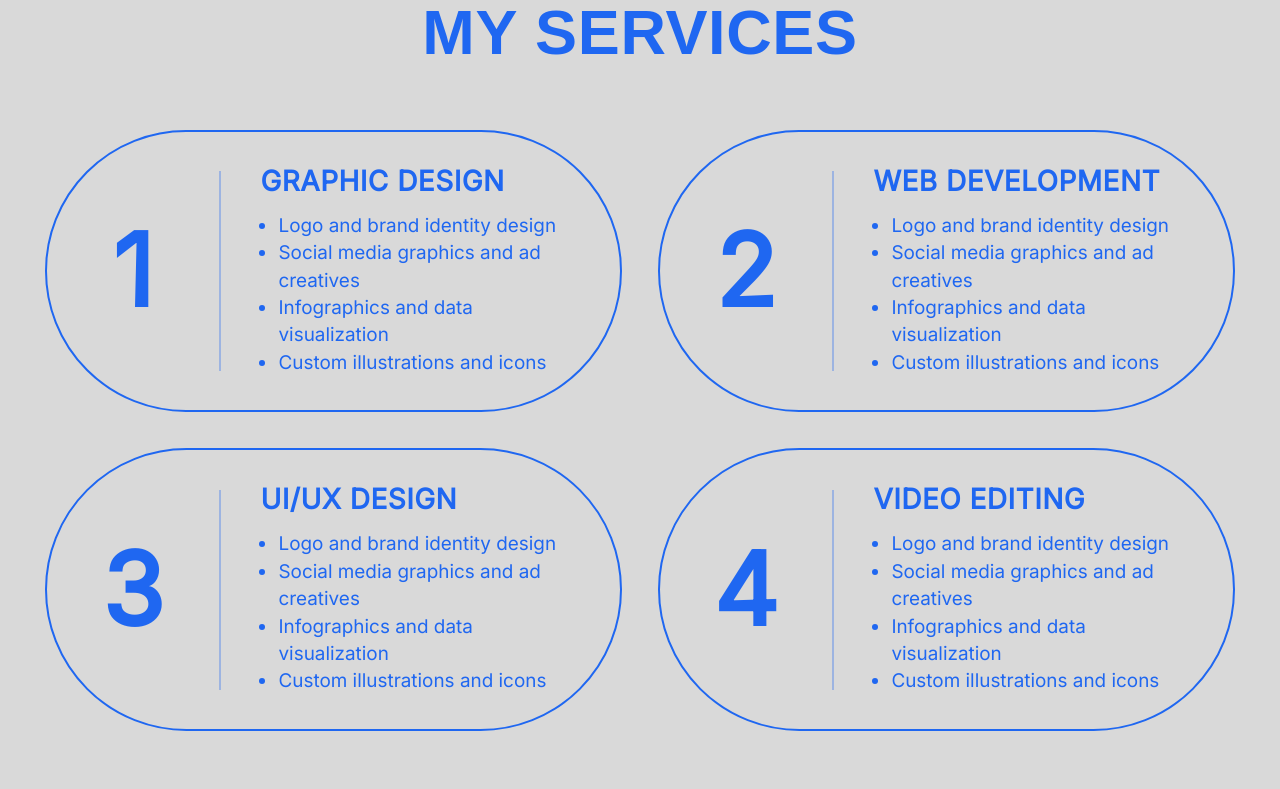
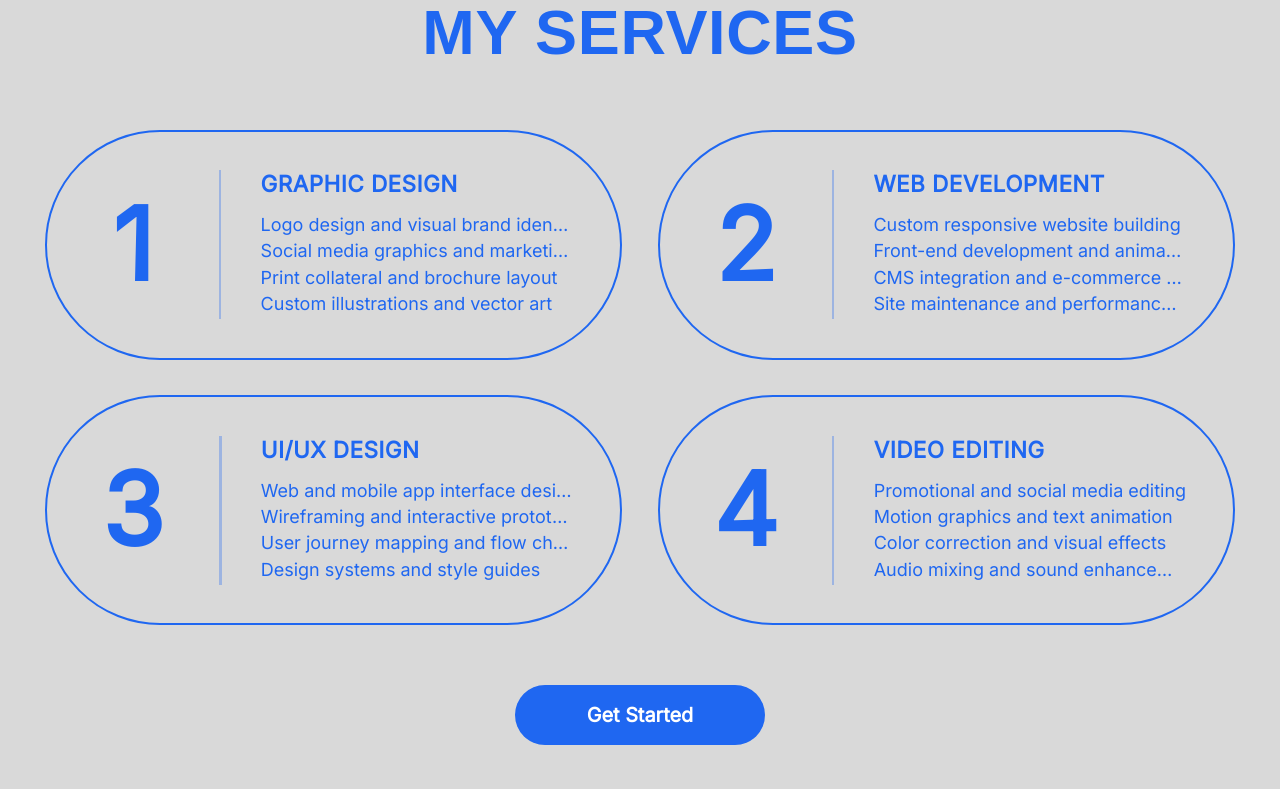
Before and after one commit to ahmadiftme8/fateme-ahmadi, a Next.js app: page /en in a window 1280 px wide. Shown: the part 1040-1829 px from the top of the page. Built offline with nearby package versions, Linux system fonts and the light colour scheme; no server answers; a web font is replaced by a local one.

Commit message:
feat: add price estimator, services, and featured projects UI components with global styling.

```diff
--- a/app/globals.css
+++ b/app/globals.css
@@ -86,7 +86,7 @@
 }
 
 a {
-  color: inherit;
+
   text-decoration: none;
   -webkit-tap-highlight-color: transparent;
 }
--- a/components/blocks/FeaturedProjects.tsx
+++ b/components/blocks/FeaturedProjects.tsx
@@ -4,6 +4,7 @@
 import { motion } from "framer-motion";
 
 import styles from "./FeaturedProjects.module.css";
+console.log("FeaturedProjects component rendering"); // added for debugging
 import WheelCarousel from "./WheelCarousel";
 
 type Category = {
@@ -29,8 +30,8 @@
 };
 
 const categories: Category[] = [
+  { id: "web-development", label: "Web Development", shortLabel: "Web", Icon: WebDevIcon },
   { id: "graphic-design", label: "Graphic Design", shortLabel: "Graphic", Icon: GraphicDesignIcon },
-  { id: "web-development", label: "Web Development", shortLabel: "Web", Icon: WebDevIcon },
   { id: "ui-ux-design", label: "UI/UX Design", shortLabel: "UI/UX", Icon: UiUxIcon },
   { id: "video-editing", label: "Video Editing", shortLabel: "Video", Icon: VideoEditingIcon },
 ];
@@ -47,7 +48,7 @@
 
 
 export default function FeaturedProjects({ projects = [] }: { projects?: Project[] }) {
-  const [activeCategory, setActiveCategory] = useState("graphic-design");
+  const [activeCategory, setActiveCategory] = useState("web-development");
 
 
   // Filter projects based on active category
@@ -66,7 +67,7 @@
 
       return cat.includes(activeId) || cat.includes(activeLabel) || cat === activeId || cat === activeLabel;
     })
-    : activeCategory === "graphic-design" ? galleryItems : []; // Keep fallback for now or remove if strictly dynamic
+    : activeCategory === "web-development" ? galleryItems : []; // Keep fallback for now or remove if strictly dynamic
 
   return (
     <section id="portfolio" className={styles.featuredProjects}>
@@ -187,7 +188,7 @@
   return (
     <svg width="60" height="60" viewBox="0 0 60 60" fill="none" aria-hidden="true" xmlns="http://www.w3.org/2000/svg" className={className}>
       <path
-        d="M10.1702 57.445C14.259 57.7775 20.749 58.125 30.0002 58.125C39.2515 58.125 45.7415 57.7775 49.8302 57.445C53.9402 57.1113 57.1115 53.94 57.4452 49.83C57.7777 45.7412 58.1252 39.2513 58.1252 30C58.1252 25.3625 58.0377 21.42 57.909 18.125H2.09149C1.94234 22.0816 1.87024 26.0406 1.87524 30C1.87524 39.2513 2.22274 45.7412 2.55524 49.83C2.88899 53.94 6.06024 57.1113 10.1702 57.445Z"
+        d="M10.1702 57.445C14.259 57.7775 20.749 58.125 30.0002 58.125C39.2515 58.125 45.7415 57.7775 49.8302 57.445C53.9402 57.1113 57.1115 53.94 57.4452 49.83C57.7777 45.7412 58.1252 39.2512 58.1252 30C58.1252 25.3625 58.0377 21.42 57.909 18.125H2.09149C1.94234 22.0816 1.87024 26.0406 1.87524 30C1.87524 39.2512 2.22274 45.7412 2.55524 49.83C2.88899 53.94 6.06024 57.1113 10.1702 57.445Z"
         fill="currentColor"
       />
       <path
--- a/components/blocks/PriceEstimator.tsx
+++ b/components/blocks/PriceEstimator.tsx
@@ -668,7 +668,7 @@
                                             )}
                                         </button>
 
-                                        <a href="#book" className="w-full py-3 bg-[#1F67F1] text-white rounded-[46px] font-bold shadow-md hover:shadow-lg transition-all">
+                                        <a href="https://calendar.app.google/rjUiNwzF5sr7WvCY7" className="w-full py-3 bg-[#1F67F1] !text-white rounded-[46px] font-bold shadow-md hover:shadow-lg transition-all flex items-center justify-center">
                                             Book a Free Call
                                         </a>
 
@@ -837,12 +837,21 @@
                                             <ChevronLeft size={24} />
                                          </button>
                                     )}
-                                    <button
-                                        onClick={handleNext}
-                                        className="w-[120px] h-[45px] bg-[#1F67F1] rounded-[46px] text-white font-[600] text-[18px] flex items-center justify-center"
-                                    >
-                                        {step === 3 ? 'Book' : 'Continue'}
-                                    </button>
+                                    {step === 3 ? (
+                                        <a
+                                            href="https://calendar.app.google/rjUiNwzF5sr7WvCY7"
+                                            className="w-[120px] h-[45px] bg-[#1F67F1] rounded-[46px] !text-white font-[600] text-[18px] flex items-center justify-center shadow-sm hover:opacity-90 transition-all"
+                                        >
+                                            Book
+                                        </a>
+                                    ) : (
+                                        <button
+                                            onClick={handleNext}
+                                            className="w-[120px] h-[45px] bg-[#1F67F1] rounded-[46px] text-white font-[600] text-[18px] flex items-center justify-center hover:opacity-90 shadow-sm transition-all"
+                                        >
+                                            Continue
+                                        </button>
+                                    )}
                                 </div>
                             </div>
                         </div>
--- a/components/blocks/Services.module.css
+++ b/components/blocks/Services.module.css
@@ -39,8 +39,12 @@
   border-radius: 171px;
 
 
-  overflow: visible;
-  min-height: clamp(6.2rem, 13vw, 10.5rem);
+  overflow: hidden;
+  container-type: inline-size;
+  /* aspect-ratio: 16/9; removed to hug content */
+  height: auto;
+  min-height: 230px;
+  width: 100%;
 }
 
 .serviceNumber {
@@ -86,7 +90,8 @@
   font-weight: 800;
   text-transform: uppercase;
   letter-spacing: 0.02em;
-  font-size: clamp(1.25rem, 2.6vw, 1.55rem);
+  /* font-size: clamp(1.25rem, 2.6vw, 1.55rem); removed for fluid cqi */
+  font-size: clamp(0.75rem, 6cqi, 1.25rem);
   line-height: 1.1;
   color: var(--blue, #1f67f1);
 }
@@ -101,19 +106,23 @@
 
 .serviceList {
   margin: 0;
-  padding: 0 0 0 1rem;
+  padding: 0 0 0 0rem;
   list-style: disc;
   display: grid;
 
   font-family: "Inter", sans-serif;
   font-weight: 400;
-  font-size: clamp(0.95rem, 1.6vw, 1.05rem);
+  /* font-size: clamp(0.95rem, 1.6vw, 1.05rem); removed for fluid cqi */
   line-height: 1.45;
   color: var(--blue, #1f67f1);
+  font-size: clamp(0.7rem, 4cqi, 1rem);
 }
 
 .serviceList li {
   position: relative;
+  white-space: nowrap;
+  overflow: hidden;
+  text-overflow: ellipsis;
 }
 
 .serviceCta {
@@ -207,6 +216,7 @@
     gap: clamp(0.8rem, 2.6vw, 1rem);
     width: 100%;
   }
+
 
   .serviceCard {
     display: flex;
--- a/components/blocks/Services.tsx
+++ b/components/blocks/Services.tsx
@@ -11,40 +11,40 @@
     id: 1,
     title: "Graphic Design",
     items: [
-      "Logo and brand identity design",
-      "Social media graphics and ad creatives",
-      "Infographics and data visualization",
-      "Custom illustrations and icons",
+      "Logo design and visual brand identity",
+      "Social media graphics and marketing ads",
+      "Print collateral and brochure layout",
+      "Custom illustrations and vector art",
     ],
   },
   {
     id: 2,
     title: "Web Development",
     items: [
-      "Logo and brand identity design",
-      "Social media graphics and ad creatives",
-      "Infographics and data visualization",
-      "Custom illustrations and icons",
+      "Custom responsive website building",
+      "Front-end development and animations",
+      "CMS integration and e-commerce setup",
+      "Site maintenance and performance tuning",
     ],
   },
   {
     id: 3,
     title: "UI/UX Design",
     items: [
-      "Logo and brand identity design",
-      "Social media graphics and ad creatives",
-      "Infographics and data visualization",
-      "Custom illustrations and icons",
+      "Web and mobile app interface design",
+      "Wireframing and interactive prototypes",
+      "User journey mapping and flow charts",
+      "Design systems and style guides",
     ],
   },
   {
     id: 4,
     title: "Video Editing",
     items: [
-      "Logo and brand identity design",
-      "Social media graphics and ad creatives",
-      "Infographics and data visualization",
-      "Custom illustrations and icons",
+      "Promotional and social media editing",
+      "Motion graphics and text animation",
+      "Color correction and visual effects",
+      "Audio mixing and sound enhancement",
     ],
   },
 ];
```
